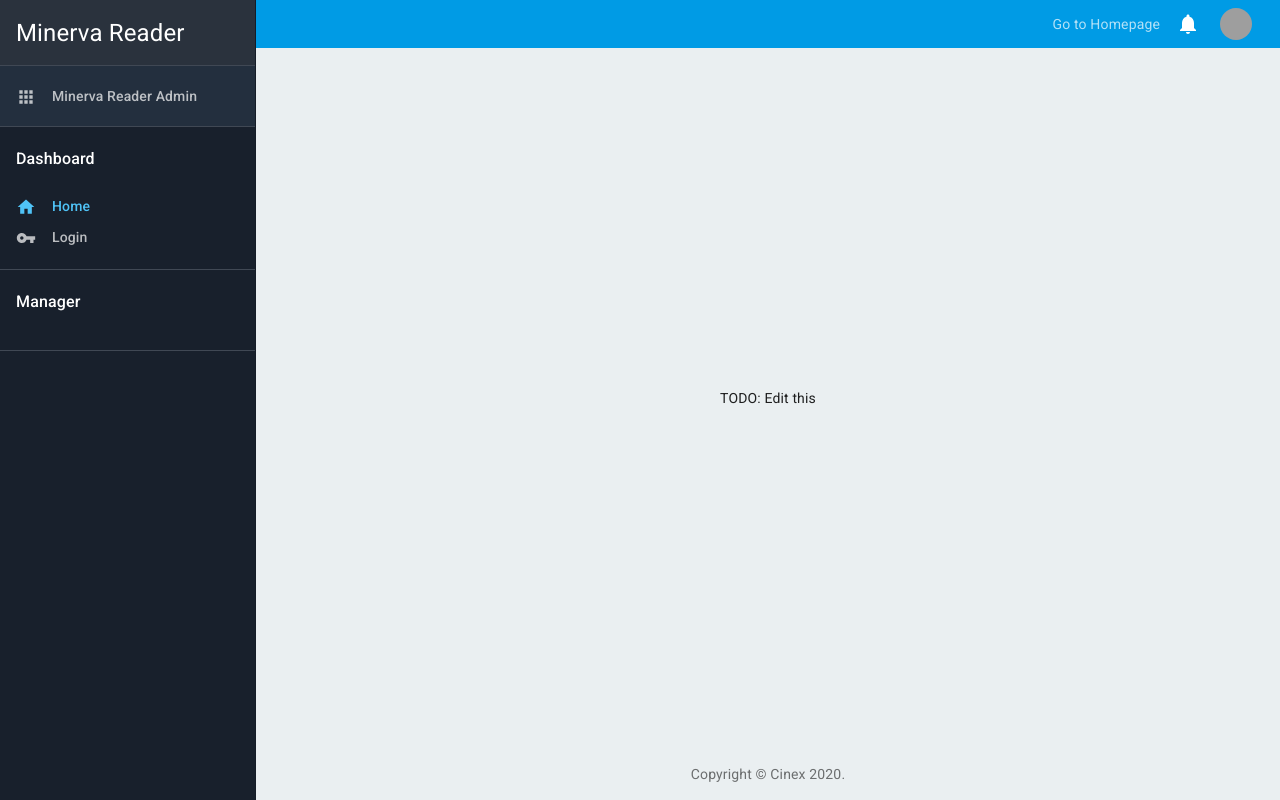
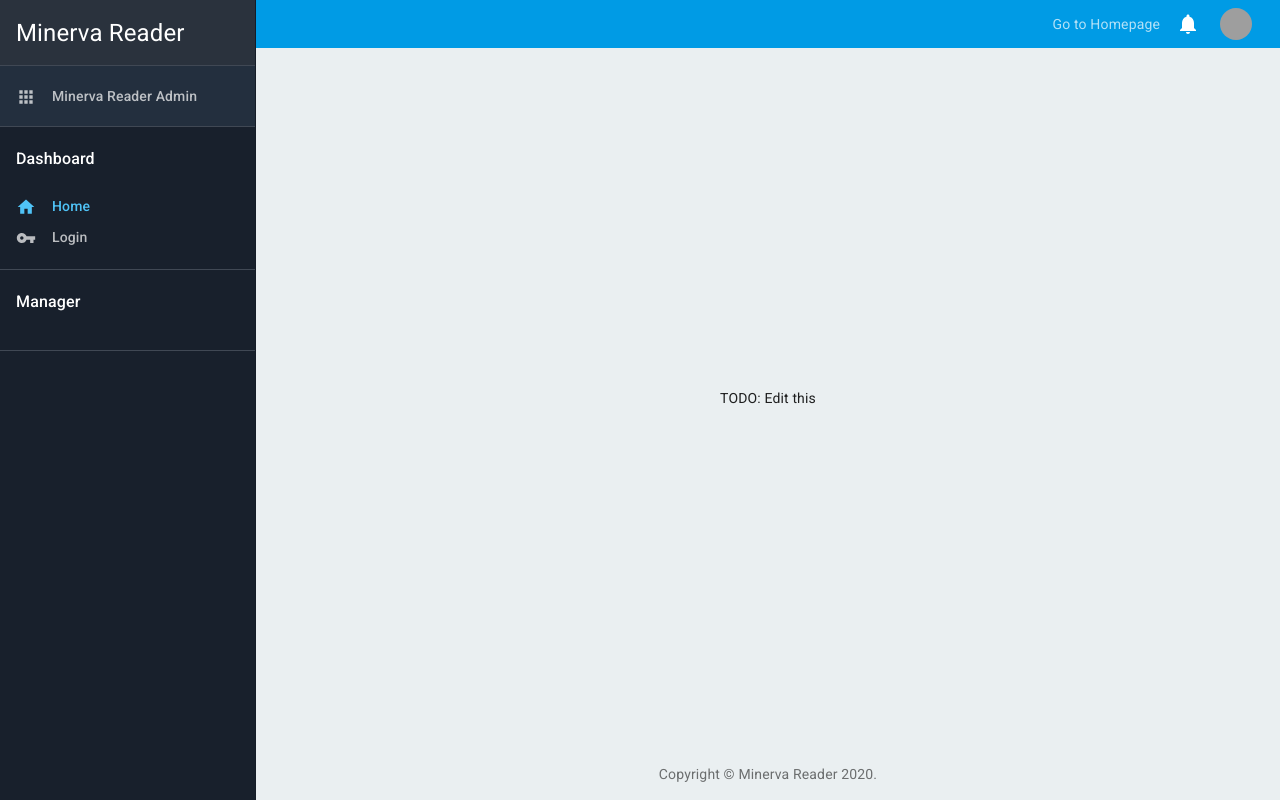
Before and after one commit to thinhndp/minerva-reader-admin, a React (Create React App) app: page / in a window 1280 px wide. Built offline with nearby package versions, Linux system fonts and the light colour scheme; grey boxes are pictures that could not be loaded.

Commit message:
Small fix layout

```diff
--- a/src/layout/Layout.tsx
+++ b/src/layout/Layout.tsx
@@ -23,7 +23,7 @@
     <Typography variant="body2" color="textSecondary" align="center">
       {'Copyright © '}
       <Link color="inherit" href="https://material-ui.com/">
-        Cinex
+        Minerva Reader
       </Link>{' '}
       {new Date().getFullYear()}
       {'.'}
```
